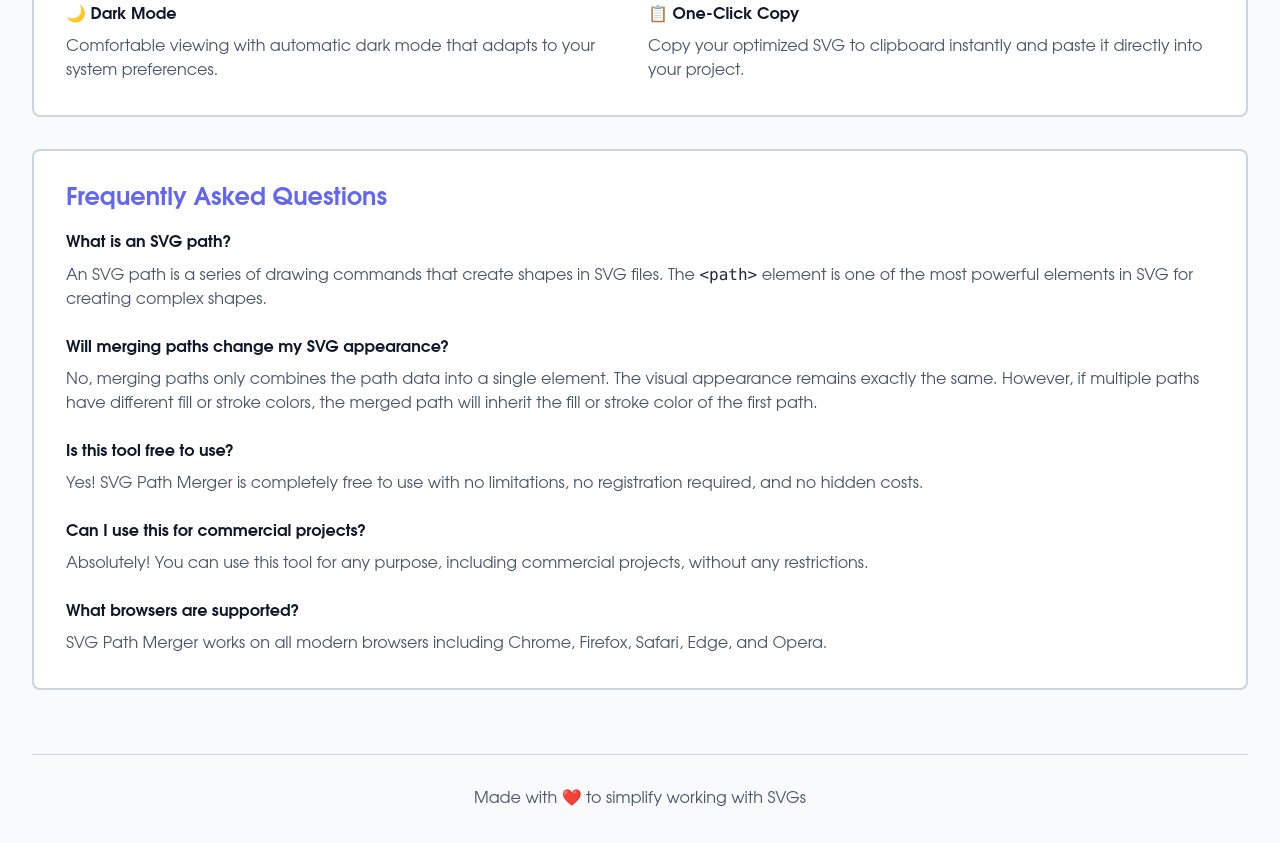
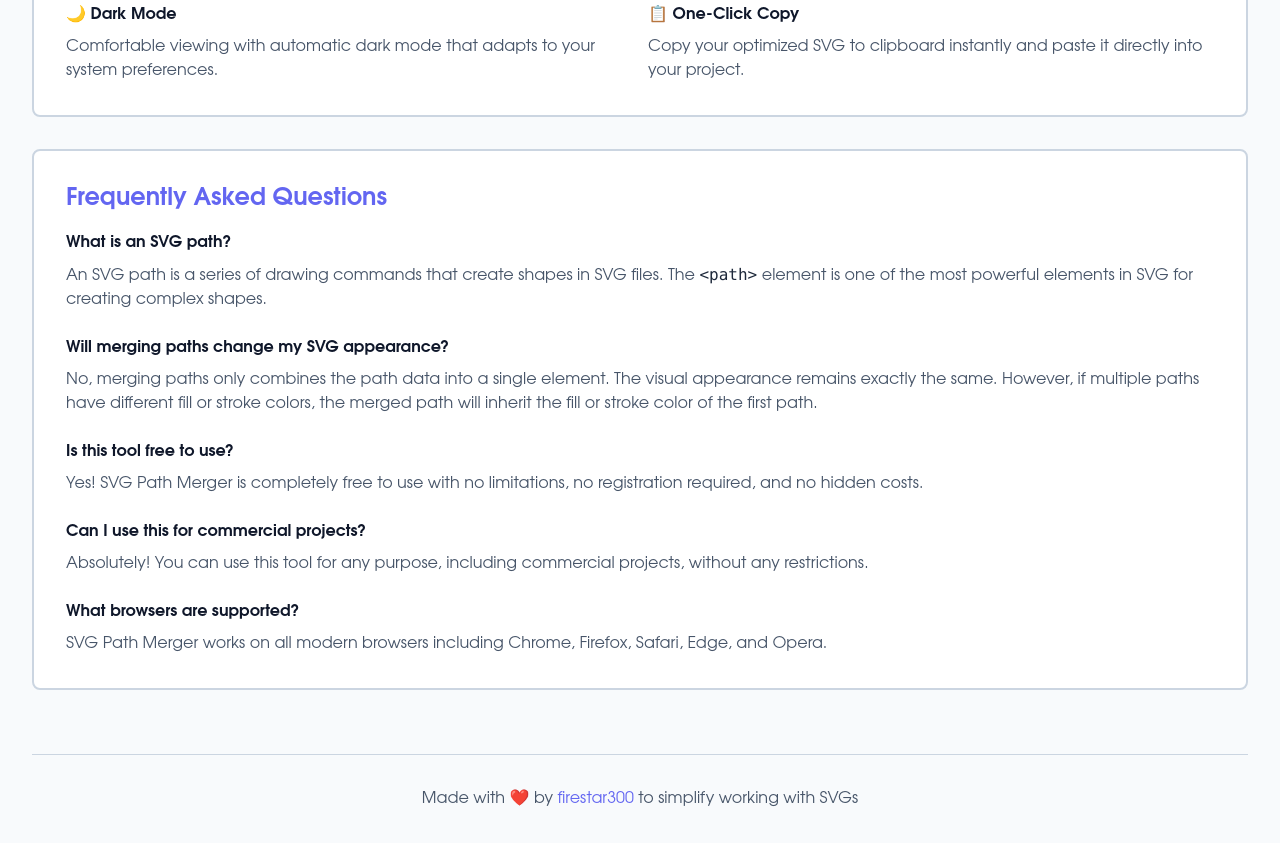
Before and after one commit to firestar300/SVG-Path-Merger, a website built with Vite: page index.html in a window 1280 px wide. Shown: the part 1726-2569 px from the top of the page. Built offline with nearby package versions, Linux system fonts and the light colour scheme.

Commit message:
feat (footer): add site link

```diff
--- a/index.html
+++ b/index.html
@@ -294,7 +294,7 @@
         </main>
 
         <footer class="text-center mt-16 pt-8 border-t border-slate-300 dark:border-slate-700 text-slate-600 dark:text-slate-400">
-            <p>Made with ❤️ to simplify working with SVGs</p>
+            <p>Made with ❤️ by <a href="https://milanricoul.com" class="text-primary dark:text-indigo-400 hover:text-primary-hover dark:hover:text-indigo-500 transition-colors text-underline" target="_blank" rel="noopener noreferrer">firestar300</a> to simplify working with SVGs</p>
         </footer>
     </div>
 
```
